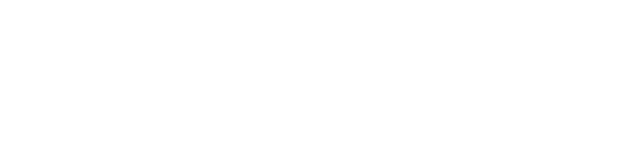
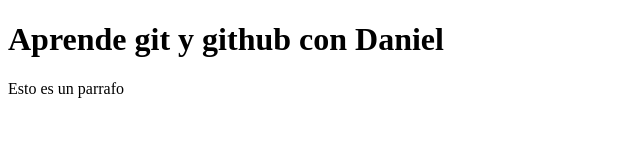
Before and after one commit to Danielfa111/ProyectoP-gina, a plain HTML site: page index.html in a window 1280 px wide. Shown: the whole page, without its empty margins (0-640 px from the left). Drawn offline with Linux system fonts and the light colour scheme.

Commit message:
Cambios de contenido en index.html

```diff
--- a/index.html
+++ b/index.html
@@ -6,6 +6,7 @@
     <title>Curso de git y GitHub</title>
 </head>
 <body>
-
+    <h1>Aprende git y github con Daniel</h1>
+    <p>Esto es un parrafo</p>
 </body>
 </html>
```
